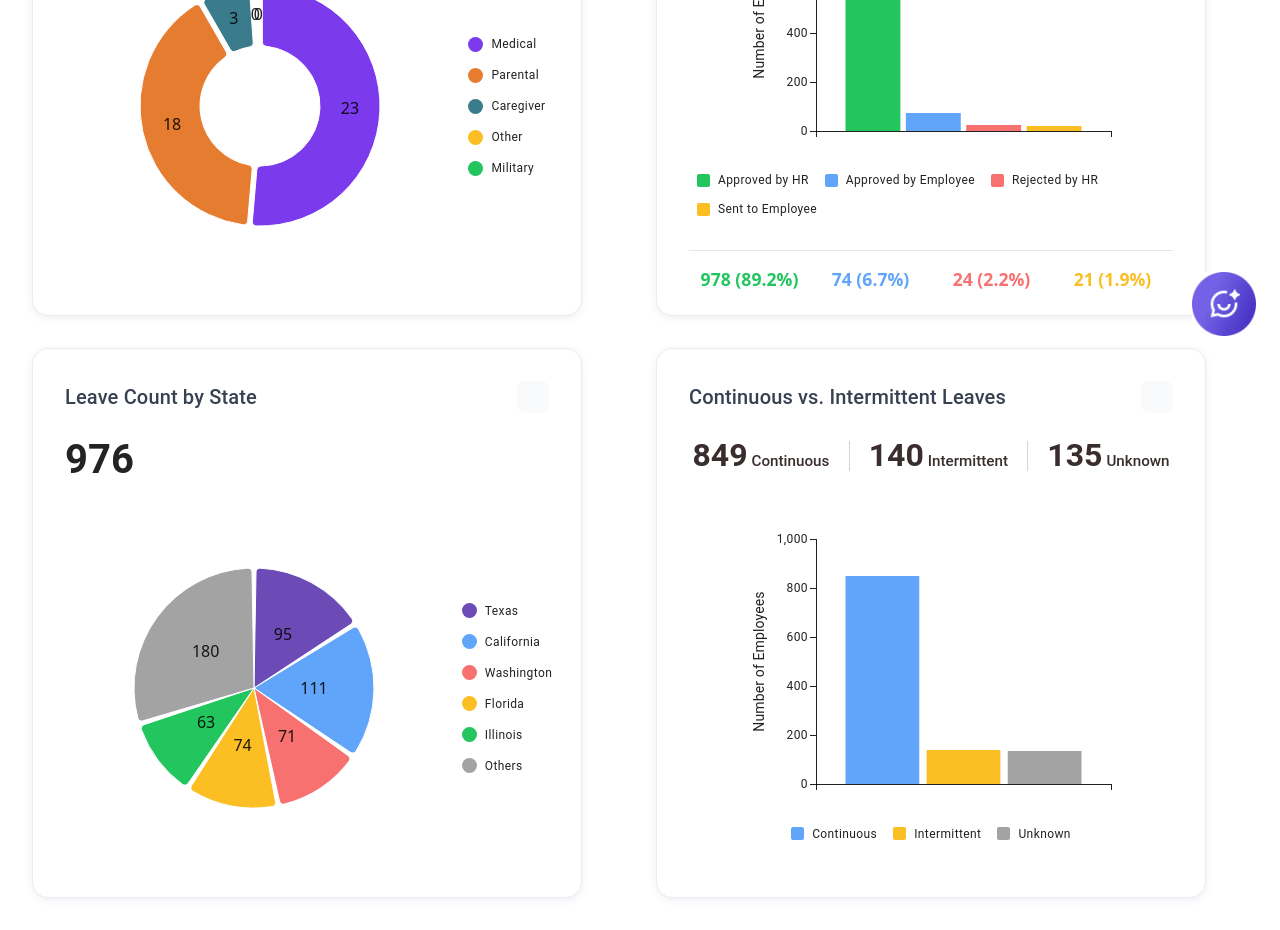
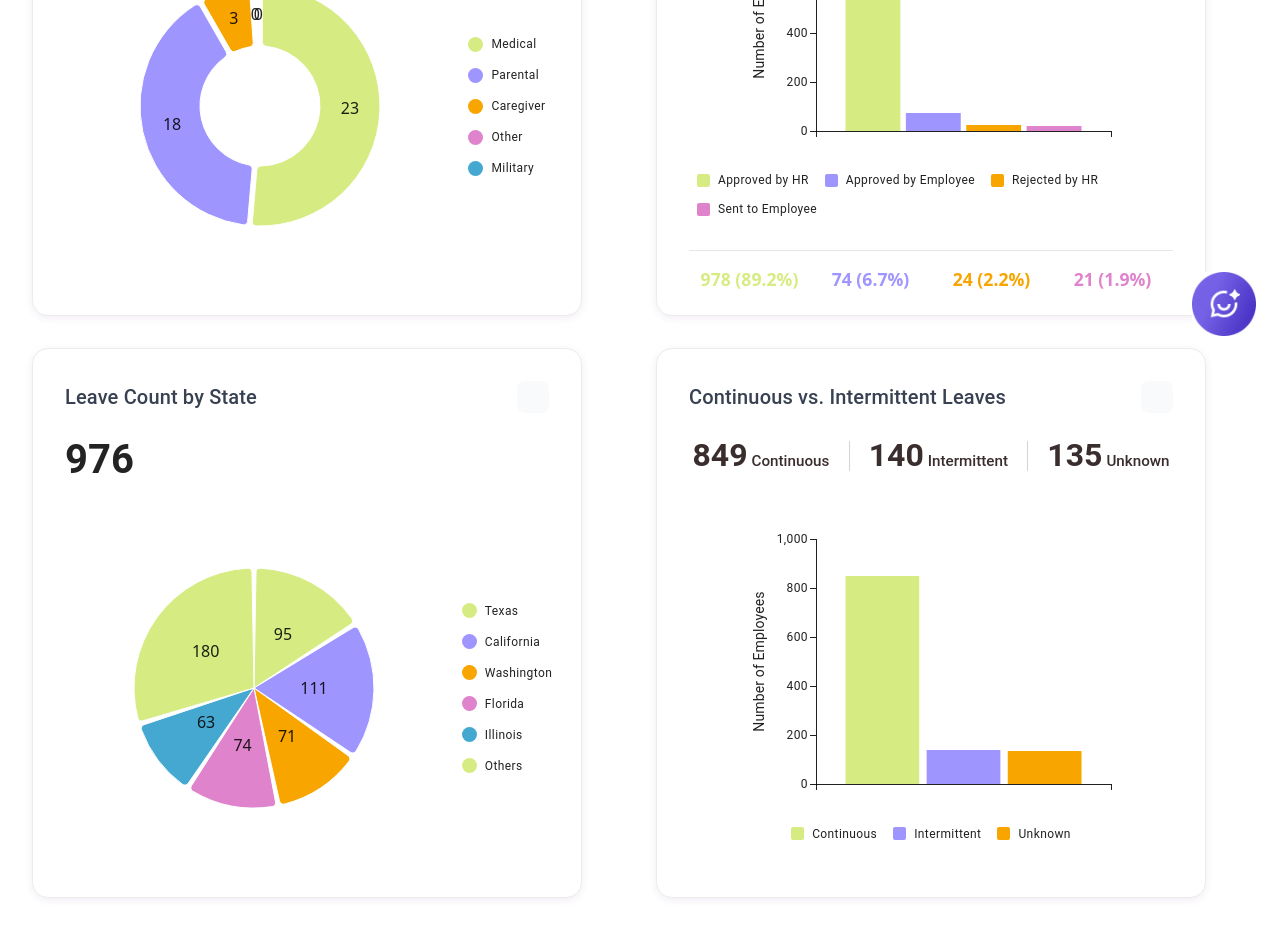
Before and after one commit to anthonyloya-slalom/mcp-chat-app-v2, a Next.js app: page / in a window 1280 px wide. Shown: the part 440-1370 px from the top of the page. Built offline with nearby package versions, Linux system fonts and the light colour scheme; some icons are missing.

Commit message:
added colors

```diff
--- a/src/components/Dashboard/Chart/Chart.tsx
+++ b/src/components/Dashboard/Chart/Chart.tsx
@@ -1,4 +1,5 @@
 import React from "react";
+import { colors } from "@/components/constants/colors";
 import {
   PieChart,
   BarChart,
@@ -10,7 +11,6 @@ type ChartType = "pie" | "donut" | "bar";
 interface ChartProps {
   type: ChartType;
   data: any[];
-  colors?: string[];
   width?: number | string;
   height?: number | string;
   title?: string;
@@ -20,12 +20,9 @@ interface ChartProps {
   yAxisLabel?: string;
 }
 
-const DEFAULT_COLORS = ["#7c3aed", "#e67c30", "#3b7c8c", "#6c4bb6", "#22c55e", "#ef4444"];
-
 export default function Chart({
   type,
   data,
-  colors = DEFAULT_COLORS,
   width = "100%",
   height = 300,
   title,
@@ -43,8 +40,8 @@ export default function Chart({
         label: d.name ?? d[barXAxisKey] ?? "",
         color: colors[i % colors.length],
       })),
-      innerRadius: type === "donut" ? 60 : 0,   // Increased inner radius for donut
-      outerRadius: 120,                         // Increased outer radius for bigger pie
+      innerRadius: type === "donut" ? 60 : 0,
+      outerRadius: 120,
       paddingAngle: 2,
       cornerRadius: 4,
       valueLabel: "label",
@@ -55,7 +52,6 @@ export default function Chart({
     },
   ];
 
-  // Create individual series for each bar to enable different colors
   const barSeries = data.map((item, index) => ({
     data: data.map((d, i) => i === index ? d[barDataKey] : null),
     label: item[barXAxisKey],
--- a/src/components/Dashboard/ChartCard/ChartCard.tsx
+++ b/src/components/Dashboard/ChartCard/ChartCard.tsx
@@ -16,7 +16,6 @@ interface ChartCardProps {
   countSummary?: any[];
   chartType: "pie" | "donut" | "bar";
   chartData: any[];
-  chartColors?: string[];
   pieDataKey?: string;
   barDataKey?: string;
   barXAxisKey?: string;
@@ -29,7 +28,6 @@ export default function ChartCard({
   countSummary,
   chartType,
   chartData,
-  chartColors,
   pieDataKey,
   barDataKey,
   barXAxisKey,
@@ -47,11 +45,9 @@ export default function ChartCard({
       value: item.value,
       percent: total ? ((item.value / total) * 100).toFixed(1) : "0.0"
     }));
-    const colors = chartColors || ["#22c55e", "#60a5fa", "#f87171", "#fbbf24"];
     summaryNode = (
       <ChartPercentageSummary
         items={percentages}
-        colors={colors}
       />
     );
   }
@@ -79,7 +75,6 @@ export default function ChartCard({
         <Chart
           type={chartType}
           data={chartData}
-          colors={chartColors}
           pieDataKey={pieDataKey}
           barDataKey={barDataKey}
           barXAxisKey={barXAxisKey}
--- a/src/components/Dashboard/ChartPercentageSummary/ChartPercentageSummary.tsx
+++ b/src/components/Dashboard/ChartPercentageSummary/ChartPercentageSummary.tsx
@@ -1,12 +1,12 @@
 import React from "react";
+import { colors } from "@/components/constants/colors";
 import styles from "./ChartPercentageSummary.module.css";
 
 interface ChartPercentageSummaryProps {
   items: { value: number; percent: string }[];
-  colors: string[];
 }
 
-export default function ChartPercentageSummary({ items, colors }: ChartPercentageSummaryProps) {
+export default function ChartPercentageSummary({ items }: ChartPercentageSummaryProps) {
   return (
     <div className={styles.leaveByStageSummaryNode}>
       <div className={styles.leaveByStageDivider} />
--- /dev/null
+++ b/src/components/constants/colors.tsx
@@ -0,0 +1,7 @@
+export const colors = [
+  "#D6EC82", // Lt Green
+  "#9F95FF", // Lavender
+  "#F8A500", // Apricot
+  "#E083CD", // Shampoo
+  "#45A8D1", // Sky
+];
--- a/src/pages/Dashboard/Dashboard.tsx
+++ b/src/pages/Dashboard/Dashboard.tsx
@@ -82,14 +82,12 @@ export default function Dashboard() {
                     countSummary={mockChartData.data[0].active_leaves.employees_currently_on_leave}
                     chartType="donut"
                     chartData={donutChartData}
-                    chartColors={["#7c3aed", "#e67c30", "#3b7c8c", "#fbbf24", "#22c55e"]}
                     pieDataKey="value"
                 />
                 <ChartCard
                     title="Leave by Stage"
                     chartType="bar"
                     chartData={barChartData}
-                    chartColors={["#22c55e", "#60a5fa", "#f87171", "#fbbf24"]}
                     barDataKey="value"
                     barXAxisKey="name"
                     yAxisLabel="Number of Employees"
@@ -99,7 +97,6 @@ export default function Dashboard() {
                     countSummary={mockChartData.data[0].overall_dataset_statistics.unique_employees}
                     chartType="pie"
                     chartData={chartDataByState}
-                    chartColors={["#6c4bb6", "#60a5fa", "#f87171", "#fbbf24", "#22c55e", "#a3a3a3"]}
                     pieDataKey="value"
                 />
                 <ChartCard
@@ -115,7 +112,6 @@ export default function Dashboard() {
                         { name: "Intermittent", value: intermittentCount },
                         { name: "Unknown", value: unknownCount },
                     ]}
-                    chartColors={["#60a5fa", "#fbbf24", "#a3a3a3"]}
                     barDataKey="value"
                     barXAxisKey="name"
                     yAxisLabel="Number of Employees"
```
